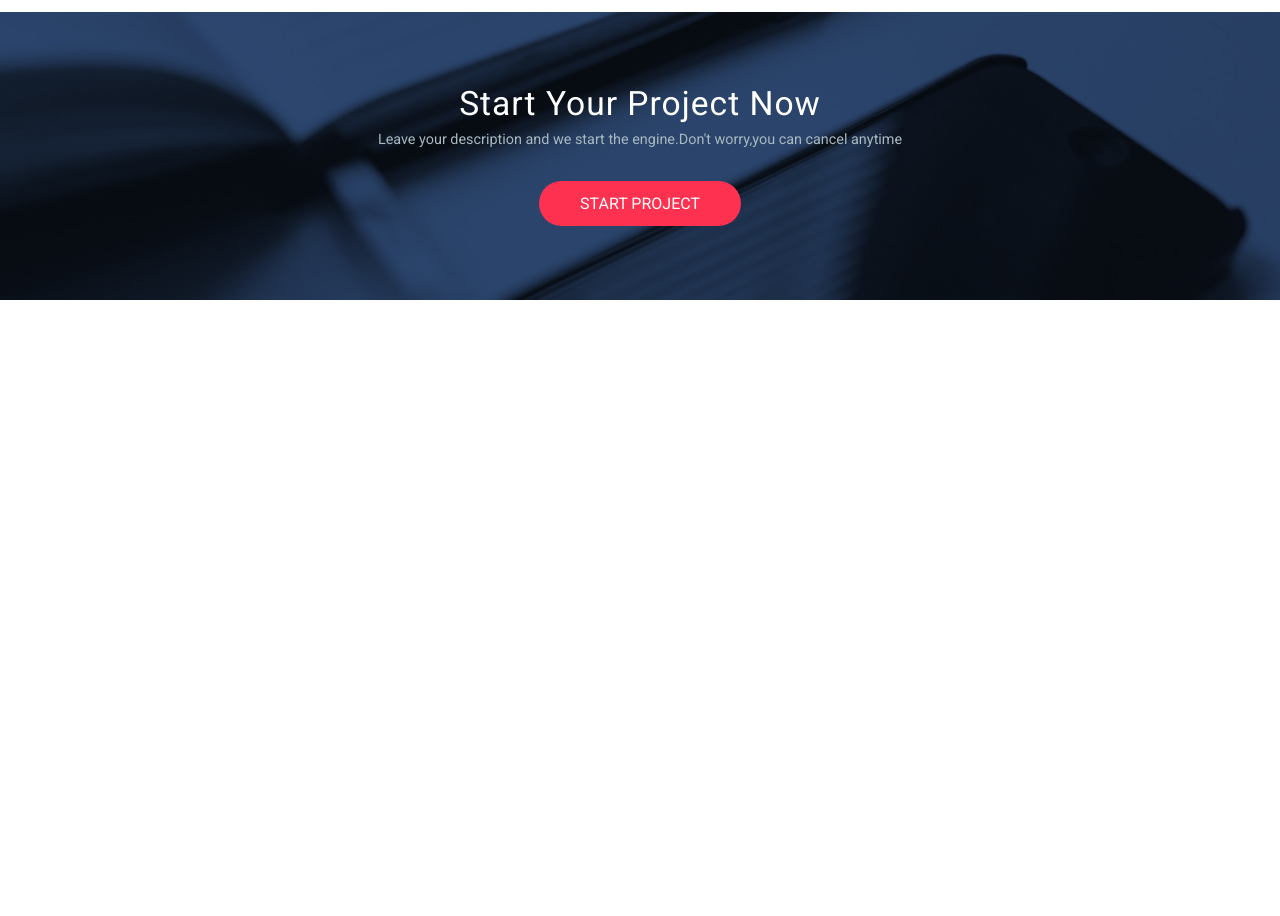
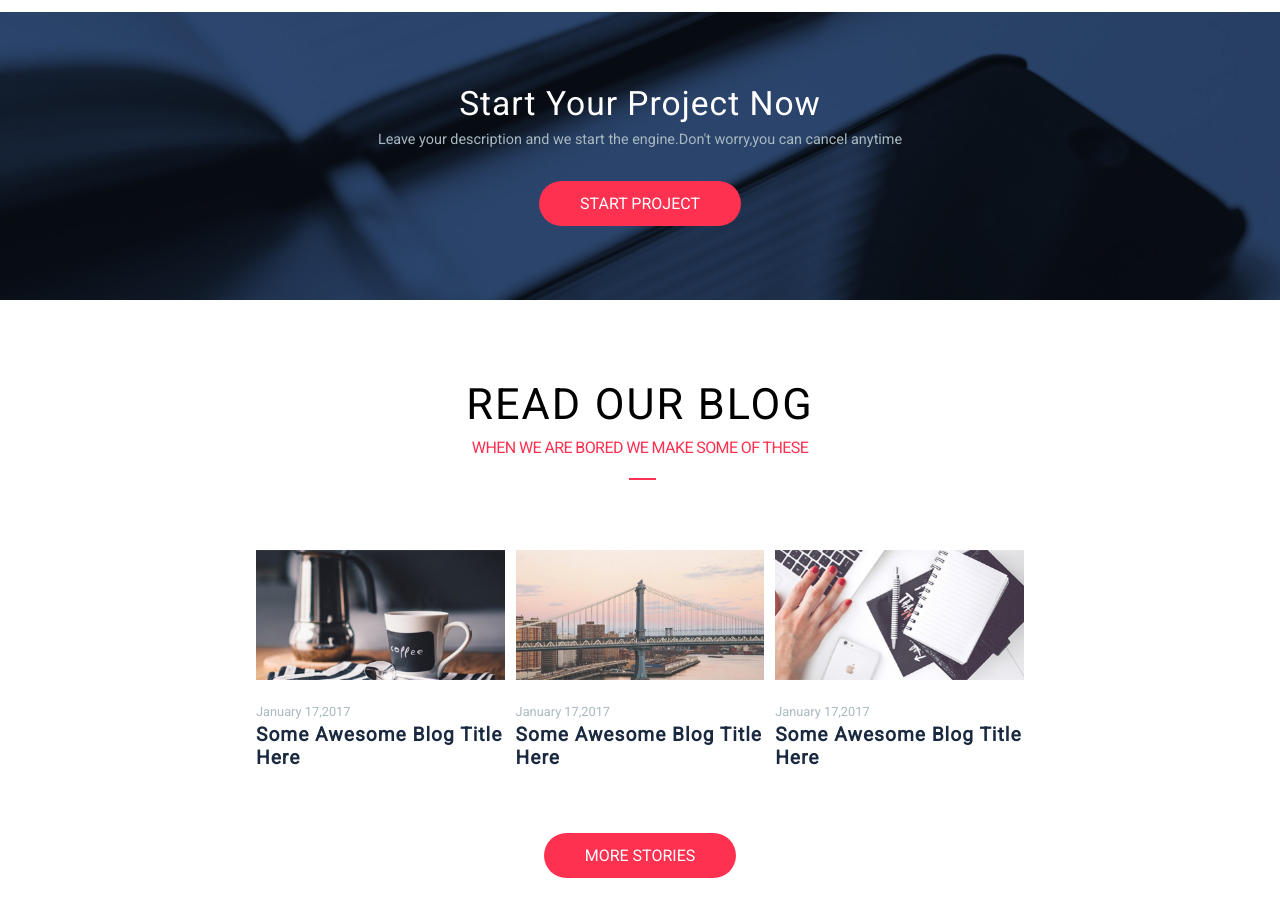
Before and after one commit to golushkin/spo_verstka, a website built with webpack: page index.html in a window 1280 px wide. Shown: the part 2577-3493 px from the top of the page. Before the commit the page ends 2877 px from the top, so only its background shows below. Built offline with nearby package versions, Linux system fonts and the light colour scheme.

Commit message:
added block blog

```diff
--- a/index.html
+++ b/index.html
@@ -106,14 +106,14 @@
                     WHEN WE ARE BORED WE MAKE SOME OF THESE
                 </p>
                 <div class="work-img">
-                    <div><img src="./img/cl-6.jpg" alt=""></div>
-                    <div><img src="./img/cl-7.jpg" alt=""></div>
-                    <div><img src="./img/cl-8.jpg" alt=""></div>
-                    <div><img src="./img/cl-9.jpg" alt=""></div>
-                    <div><img src="./img/cl-10.jpg" alt=""></div>
-                    <div><img src="./img/cl-11.jpg" alt=""></div>
-                    <div><img src="./img/cl-12.jpg" alt=""></div>
-                    <div><img src="./img/cl-13.jpg" alt=""></div>
+                    <div><img src="./img/wk-1.jpg" alt=""></div>
+                    <div><img src="./img/wk-2.jpg" alt=""></div>
+                    <div><img src="./img/wk-3.jpg" alt=""></div>
+                    <div><img src="./img/wk-4.jpg" alt=""></div>
+                    <div><img src="./img/wk-5.jpg" alt=""></div>
+                    <div><img src="./img/wk-6.jpg" alt=""></div>
+                    <div><img src="./img/wk-7.jpg" alt=""></div>
+                    <div><img src="./img/wk-8.jpg" alt=""></div>
                 </div>
             </div>
         </div>
@@ -129,7 +129,48 @@
             </div>
         </div>
         <div class="blog">
-
+            <div class="title">
+                Read Our Blog
+            </div>
+            <p>
+                WHEN WE ARE BORED WE MAKE SOME OF THESE
+            </p>
+            <div class="blogs">
+                <article>
+                    <div class="bg-img">
+                        <img src="./img/bg-1.jpg" alt="">
+                    </div>
+                    <p class="date">
+                        January 17,2017
+                    </p>
+                    <div class="bg-title">
+                        Some Awesome Blog Title Here
+                    </div>
+                </article>
+                <article>
+                    <div class="bg-img">
+                        <img src="./img/bg-2.jpg" alt="">
+                    </div>
+                    <p class="date">
+                            January 17,2017
+                    </p>
+                    <div class="bg-title">
+                        Some Awesome Blog Title Here
+                    </div>
+                </article>
+                <article>
+                    <div class="bg-img">
+                        <img src="./img/bg-3.jpg" alt="">
+                    </div>
+                    <p class="date">
+                        January 17,2017
+                    </p>
+                    <div class="bg-title">
+                        Some Awesome Blog Title Here
+                    </div>
+                </article>
+            </div>
+            <div><span class="btn">more stories</span></div>
         </div>
         <div class="newslatter">
 
--- /dev/null
+++ b/src/css/blog.scss
@@ -0,0 +1,58 @@
+@import './colors.scss';
+.blog{
+    margin: 0 20%;
+    padding: 6.2% 0;
+    & .title{
+        font-size: 2.7rem;
+        text-transform: uppercase;
+        letter-spacing: 2px;
+        text-align: center;
+    }
+    &>p{
+        color:$red;
+        text-align: center;
+        margin-top: 1%;
+        letter-spacing: -0.6px;
+        position: relative;
+        &::before{
+            content: '';
+            position: absolute;
+            height: 2px;
+            width: 3.5%;
+            background-color: $red;
+            bottom: -122%;
+            right: 47.9%;
+        }
+    }
+    & .blogs{
+        margin-top: 12.1%;
+        display: flex;
+        justify-content: space-between;
+        & article{
+            flex-basis: 32.4%;
+            & .bg-img{
+                & img{
+                    width: 100%;
+                    height: 100%;
+                }
+            }
+            & .date{
+                margin-top: 8%;
+                color: $text;
+                font-size: 0.8rem;
+            }
+            & .bg-title{
+                color: $dark-blue;
+                margin-top: 2%;
+                font-weight: 700;
+                font-size: 1.2rem;
+                letter-spacing: 1px;
+            }
+        }
+    }
+    &>div:last-child{
+        margin-top: 10%;
+        text-transform: uppercase;
+        text-align: center;
+    }
+}
--- a/src/css/colors.scss
+++ b/src/css/colors.scss
@@ -1,2 +1,3 @@
 $red: #ff3150;
 $text: #a8b9c0;
+$dark-blue: #1a2940;
--- a/src/css/style.scss
+++ b/src/css/style.scss
@@ -4,3 +4,4 @@
 @import './clients.scss';
 @import './work.scss';
 @import './adversite.scss';
+@import './blog.scss';
--- a/src/css/work.scss
+++ b/src/css/work.scss
@@ -20,7 +20,7 @@
                 position: absolute;
                 height: 2px;
                 width: 3.5%;
-                background-color: #ff3150;
+                background-color: $red;
                 bottom: -122%;
                 right: 47.5%;
             }
```
Also changed, not shown: img/bg-1.jpg (added), img/bg-2.jpg (added), img/bg-3.jpg (added), img/wk-1.jpg (renamed from img/cl-6.jpg), img/wk-2.jpg (renamed from img/cl-7.jpg), img/wk-3.jpg (renamed from img/cl-8.jpg), img/wk-4.jpg (renamed from img/cl-9.jpg), img/wk-5.jpg (renamed from img/cl-10.jpg), img/wk-6.jpg (renamed from img/cl-11.jpg), img/wk-7.jpg (renamed from img/cl-12.jpg), img/wk-8.jpg (renamed from img/cl-13.jpg).
